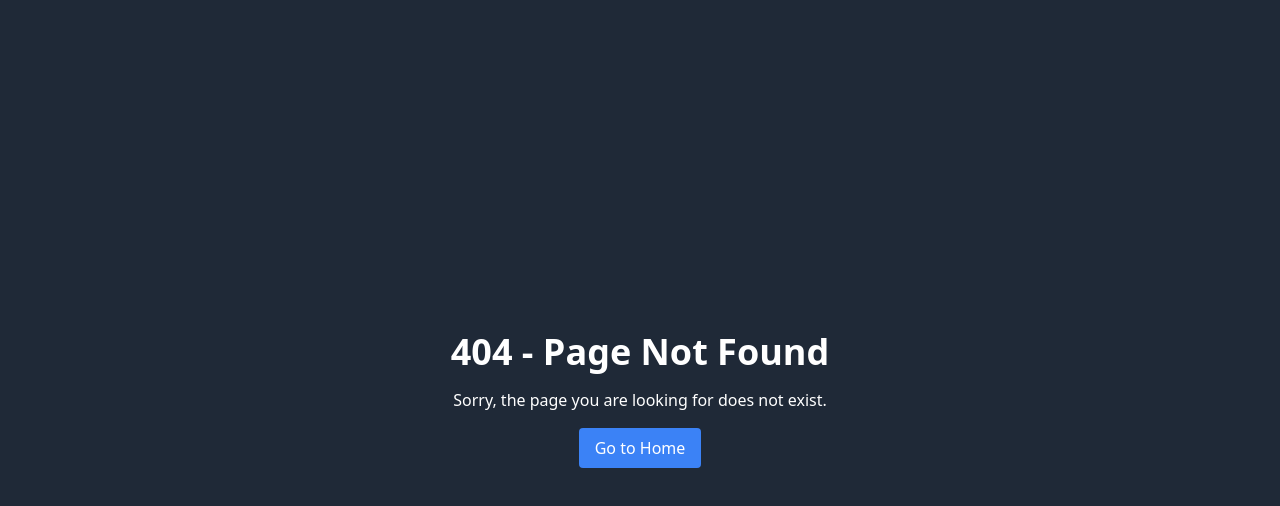
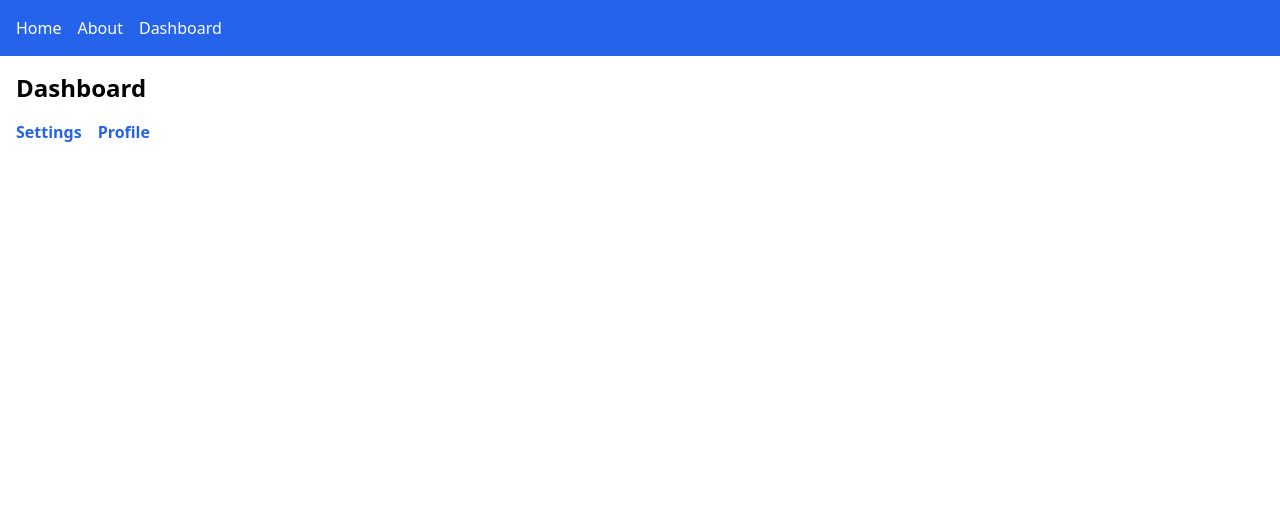
Before and after one commit to HitheshB01/routpract, a React (Create React App) app: page /dashboard in a window 1280 px wide. Before the commit this address had no page. Shown: the top 506 px of the page. Built offline with nearby package versions, Linux system fonts and the light colour scheme.

Commit message:
routing children concept covered in rcomponents

```diff
--- a/src/App.js
+++ b/src/App.js
@@ -3,17 +3,22 @@ import Navbar from './components/Navbar'
 import Home from './components/Home'
 import About from './components/About'
 import RouterPractise from './components/RouterPractise'
+import ProductPage from './components/ProductPage'
+import Layout from './Rcomponents/Layout'
+import RoutingPage from './Rcomponents/RoutingPage'
 
 const App = () => {
 
   return (
     <div>
+      <RoutingPage/>
+      {/* <ProductPage/> */}
       {/* <Contacts/> */}
       {/* <Navbar/> */}
             {/* <RouterProvider router={router}/> */}
 
       {/* <Forms/> */}
-      <RouterPractise/>
+      {/* <RouterPractise/> */}
       {/* <Footer/> */}
       {/* <Accordion/> */}
     </div>
--- /dev/null
+++ b/src/Rcomponents/Dashboard.jsx
@@ -0,0 +1,19 @@
+import React from 'react';
+import { Outlet, Link } from 'react-router-dom';
+
+const Dashboard = () => {
+  return (
+    <div>
+      <h2 className="text-2xl font-bold">Dashboard</h2>
+      <ul className="flex space-x-4 mt-4">
+        <li><Link to="settings" className="text-blue-600 font-semibold hover:underline">Settings</Link></li>
+        <li><Link to="profile" className="text-blue-600 font-semibold hover:underline">Profile</Link></li>
+      </ul>
+      <div className="mt-4">
+        <Outlet />
+      </div>
+    </div>
+  );
+};
+
+export default Dashboard;
--- /dev/null
+++ b/src/Rcomponents/Home.jsx
@@ -0,0 +1,7 @@
+import React from 'react';
+
+const Home = () => {
+  return <h2 className="text-2xl font-bold">Home</h2>;
+};
+
+export default Home;
--- /dev/null
+++ b/src/Rcomponents/Layout.jsx
@@ -0,0 +1,21 @@
+import React from 'react';
+import { Outlet, Link } from 'react-router-dom';
+
+const Layout = () => {
+  return (
+    <div className="min-h-screen flex flex-col">
+      <nav className="bg-blue-600 p-4 text-white">
+        <ul className="flex space-x-4">
+          <li><Link to="/" className="hover:underline">Home</Link></li>
+          <li><Link to="/about" className="hover:underline">About</Link></li>
+          <li><Link to="/dashboard" className="hover:underline">Dashboard</Link></li>
+        </ul>
+      </nav>
+      <div className="flex-grow p-4">
+        <Outlet />
+      </div>
+    </div>
+  );
+};
+
+export default Layout;
--- /dev/null
+++ b/src/Rcomponents/Profile.jsx
@@ -0,0 +1,7 @@
+import React from 'react';
+
+const Profile = () => {
+  return <h3 className="text-xl">Profile</h3>;
+};
+
+export default Profile;
--- /dev/null
+++ b/src/Rcomponents/RoutingPage.jsx
@@ -0,0 +1,48 @@
+import React from 'react'
+import { createBrowserRouter, RouterProvider } from 'react-router-dom'
+import Layout from './Layout'
+import Home from './Home'
+import About from '../components/About'
+import Dashboard from './Dashboard'
+import Settings from './Settings'
+import Profile from './Profile'
+
+
+const RoutingPage = () => {
+    const router= createBrowserRouter([
+        {
+            path:'/',
+            element:<Layout/>,
+            children:[
+                {   path:'/',
+                    element:<Home/>},
+                    {
+                        path:'/about',
+                        element:<About/>
+                    },
+                    {
+                        path:'/dashboard',
+                    element:<Dashboard/>,
+                    children:[
+                        {
+                            path:'/dashboard/settings',
+                            element:<Settings/>
+                        },
+                        {
+                            path:'/dashboard/profile',
+                            element:<Profile/>
+                        }
+                    ]
+                    }
+
+            ]
+        }
+    ])
+  return (
+    <div>
+      <RouterProvider router={router}/>
+    </div>
+  )
+}
+
+export default RoutingPage
--- /dev/null
+++ b/src/Rcomponents/Settings.jsx
@@ -0,0 +1,7 @@
+import React from 'react';
+
+const Settings = () => {
+  return <h3 className="text-xl">Settings</h3>;
+};
+
+export default Settings;
--- a/src/components/Navbar.jsx
+++ b/src/components/Navbar.jsx
@@ -10,19 +10,19 @@ const Navbar = () => {
         </div>
         <div className="space-x-4">
           <NavLink to="/"   className={( {isActive }) =>
-               isActive ? "p-2 bg-cyan-500" : " text-white"
+               isActive ? "p-2 bg-cyan-500  text-amber-400 rounded-md" : " text-white"
             }>Home</NavLink>
           <NavLink
             to="/about"
 
             className={( {isActive }) =>
-               isActive ? "p-2 bg-cyan-500 text-amber-400" : " text-white"
+               isActive ? "p-2 bg-cyan-500 text-amber-400 rounded-md" : " text-white"
             }
           >
             about
           </NavLink>
           <NavLink to="/contacts"   className={( {isActive }) =>
-               isActive ? "p-2 bg-cyan-500" : " text-white"
+               isActive ? "p-2 bg-cyan-500 text-amber-400 rounded-md" : " text-white"
             }>Contact</NavLink>
         </div>
       </div>
--- /dev/null
+++ b/src/components/ProductCard.jsx
@@ -0,0 +1,26 @@
+// src/ProductCard.js
+import React from 'react';
+
+const ProductCard = () => {
+  return (
+    <div className="max-w-sm rounded overflow-hidden shadow-lg m-4">
+      <img className="w-full" src="https://via.placeholder.com/150" alt="Product" />
+      <div className="px-6 py-4">
+        <div className="font-bold text-xl mb-2">Product Title</div>
+        <p className="text-gray-700 text-base">
+          Product description goes here. This is a brief description of the product.
+        </p>
+      </div>
+      <div className="px-6 pt-4 pb-2">
+        <span className="inline-block bg-gray-200 rounded-full px-3 py-1 text-sm font-semibold text-gray-700 mr-2 mb-2">
+          $99.99
+        </span>
+        <button className="bg-blue-500 hover:bg-blue-700 text-white font-bold py-2 px-4 rounded">
+          Add to Cart
+        </button>
+      </div>
+    </div>
+  );
+};
+
+export default ProductCard;
--- /dev/null
+++ b/src/components/ProductPage.jsx
@@ -0,0 +1,18 @@
+import React from 'react'
+import ProductCard from './ProductCard'
+
+const ProductPage = () => {
+  return (
+    <div className="App">
+      <header className="App-header">
+        <div className="flex justify-center">
+          <ProductCard />
+          <ProductCard />
+          <ProductCard />
+        </div>
+      </header>
+    </div>
+  )
+}
+
+export default ProductPage
--- a/src/components/RouterPractise.jsx
+++ b/src/components/RouterPractise.jsx
@@ -19,11 +19,12 @@ const RouterPractise = () => {
           <Home />
           <Footer />
         </>
+
       ),
       errorElement: <ErrorPage />,
     },
     {
-      path: "/about",
+      path: "about",
       element: (
         <>
           <Navbar />
@@ -33,7 +34,7 @@ const RouterPractise = () => {
       ),
     },
     {
-      path: "/contacts",
+      path: "contacts",
       element: (
         <>
           <Navbar />
```
Also changed, not shown: src/Rcomponents/About.jsx (added).
